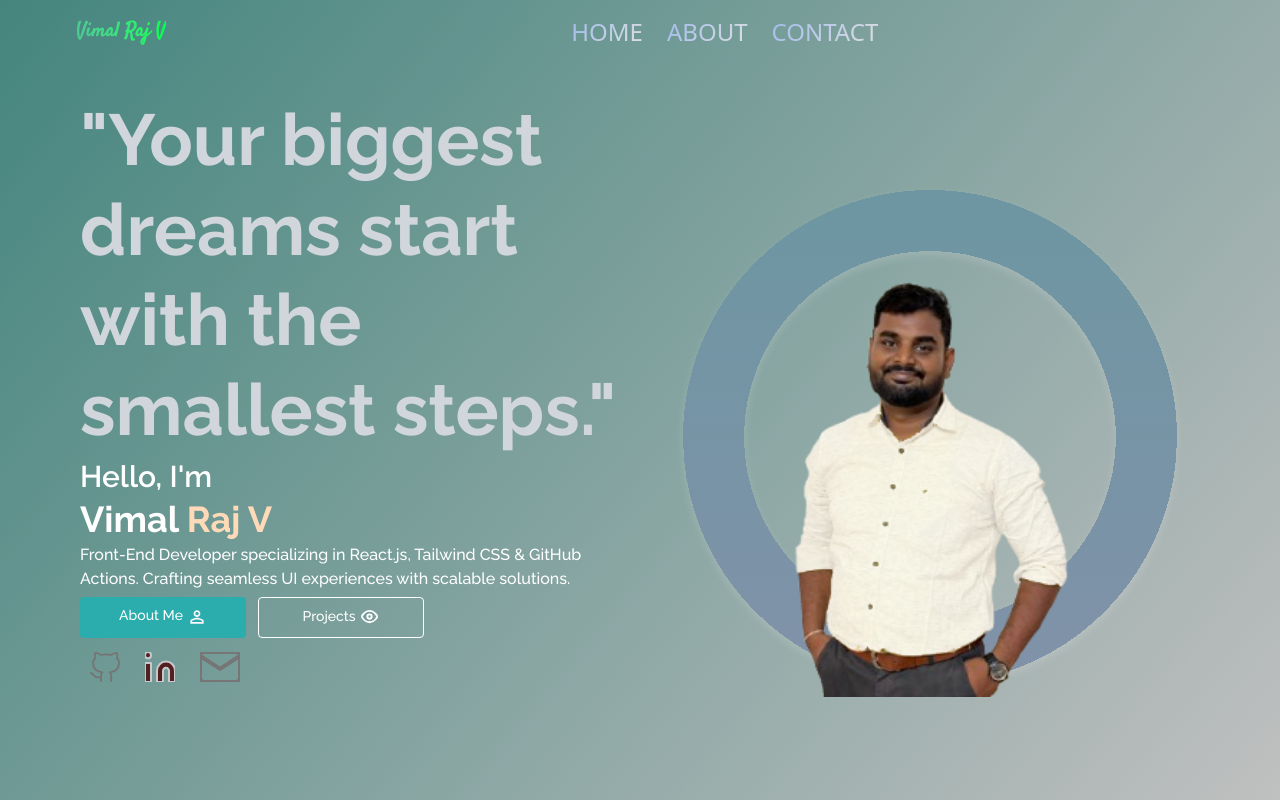
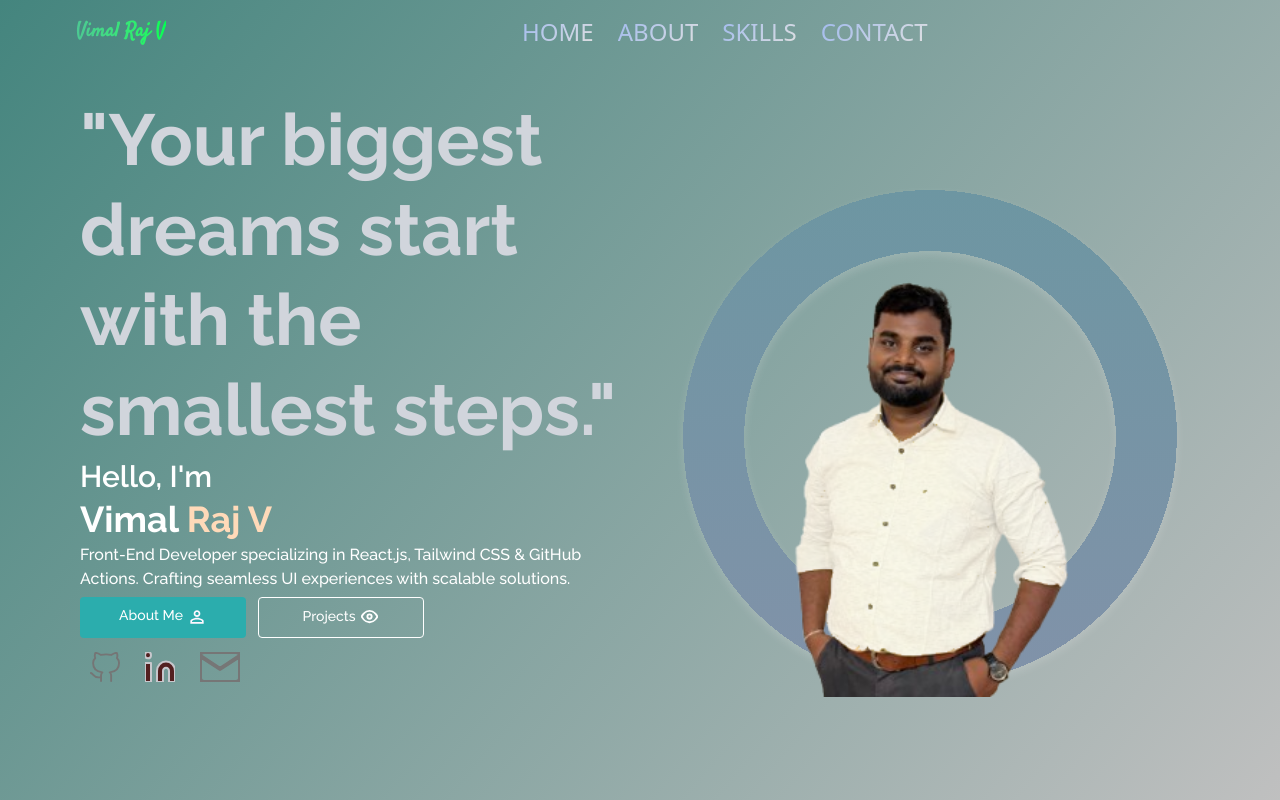
Before and after one commit to vimalraj9423/my-portfolio, a Next.js app: page / in a window 1280 px wide. Shown: the top 800 px of the page. Built offline with nearby package versions, Linux system fonts and the light colour scheme.

Commit message:
new changes

```diff
--- a/app/components/Header.tsx
+++ b/app/components/Header.tsx
@@ -26,6 +26,14 @@ const Header = () => {
           </li>
           <li>
             <Link
+              href="/skills"
+              className="bg-linear-[135deg,#9fb9ee,#e1e1e1] text-transparent bg-clip-text uppercase text-bold text-base md:text-2xl"
+            >
+              skills
+            </Link>
+          </li>
+          <li>
+            <Link
               href="/contact"
               className="bg-linear-[135deg,#9fb9ee,#e1e1e1] text-transparent bg-clip-text uppercase text-bold text-base md:text-2xl"
             >
--- a/app/components/HeroSection.tsx
+++ b/app/components/HeroSection.tsx
@@ -10,7 +10,7 @@ function HeroSection() {
           <div className="flex  flex-col justify-end h-full md:py-[55px] font-(family-name:--font-raleway) gap-1">
             <section className="none md:flex md:items-center md:justify-center   ">
               <div className="max-w-4xl text-center">
-                <h1 className="text-left text-xs md:text-5xl font-extrabold leading-tight  text-gray-300   dark:bg-gradient-to-r dark:from-blue-500 dark:via-purple-500 dark:to-pink-500 dark:text-transparent bg-clip-text md:text-7xl fade-in ">
+                <h1 className="text-left text-xs md:text-5xl font-extrabold leading-tight  text-gray-300   dark:bg-gradient-to-r dark:from-blue-500 dark:via-purple-500 dark:to-pink-500 dark:text-transparent bg-clip-text md:text-xl lg:text-7xl md:animate-bounce lg:animate-none lg:fade-in ">
                   &quot;Your biggest dreams start with the smallest steps.&quot;
                 </h1>
                 {/* <p className="mt-6 text-lg text-gray-600 md:text-xl">
```
